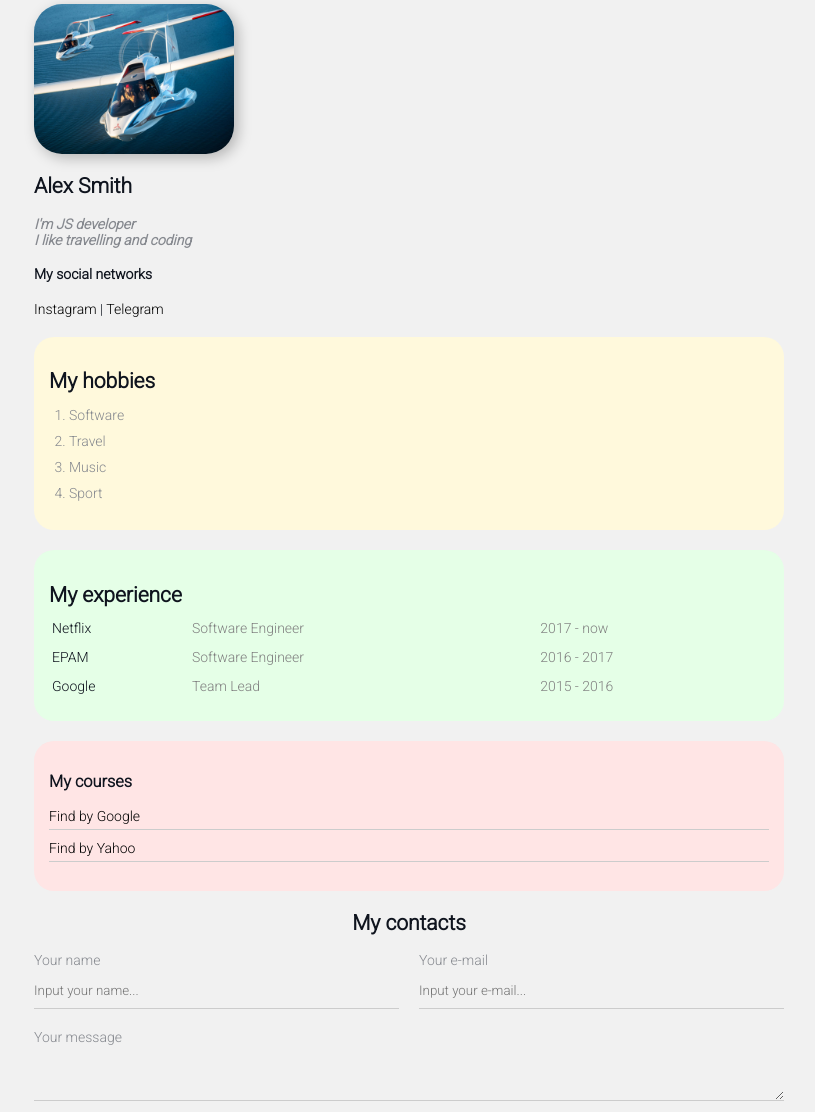
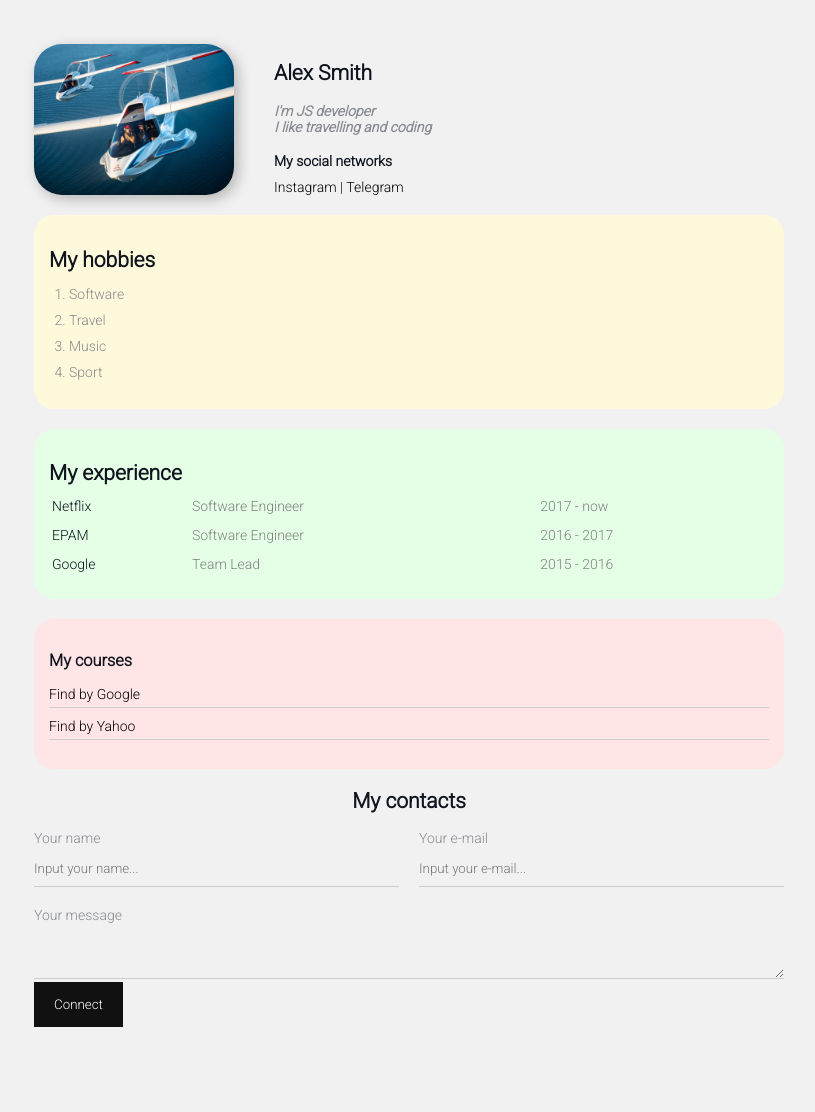
Before and after one commit to alexdoublesmile/edu-frontend, a plain HTML site: page index.html in a window 1280 px wide. Shown: the part 4-1116 px from the top of the page, without its empty margins (231-1046 px from the left). After the commit the page ends 1039 px from the top, so only its background shows below. Drawn offline with Linux system fonts and the light colour scheme.

Commit message:
add form button

```diff
--- a/index.html
+++ b/index.html
@@ -10,6 +10,7 @@
             <div class="info">
                 <img class="logo" src="logo.jpg" alt="logo img">
 
+                <div class="info-text">
                     <h2>Alex Smith</h2>
                     <p>I'm JS developer</p>
                     <p>I like travelling and coding</p>
@@ -18,6 +19,7 @@
                     <a href="#" target="_blank">Instagram</a>
                     |
                     <a href="#" target="_blank">Telegram</a>
+                </div>
             </div>
 
             <div class="card bg-yellow">
@@ -76,6 +78,12 @@
                         <label for="msg">Your message</label>
                         <textarea name="msg" id="msg" cols="10" rows="2"></textarea>
                     </div>
+
+                    <div class="position">
+                        <div class="box"></div>
+                    </div>
+
+                    <input type="submit" class="btn" value="Connect">
                 </form>
             </div>
         </div>
--- a/styles.css
+++ b/styles.css
@@ -38,7 +38,16 @@ a:visited {
 }
 
 .info {
+    display: flex;
     margin-bottom: 20px;
+}
+
+.info-text {
+    margin-left: 40px;
+}
+
+.info-text h4 {
+    margin-bottom: 10px;
 }
 
 .info p {
@@ -56,6 +65,7 @@ a:visited {
 .container {
     max-width: 750px;
     margin: auto;
+    padding-top: 40px;
 }
 
 /* .social {
@@ -167,3 +177,16 @@ a:visited {
 .row > .form-group:last-child {
     margin-right: 0;
 }
+
+.btn {
+    background: #111;
+    padding: 15px 20px;
+    color: #fff;
+    border: none;
+    font-family: inherit;
+    cursor: pointer;
+}
+
+.btn:hover {
+    opacity: 0.9;
+}
```
Lines whose indentation alone changed are shown as unchanged.
